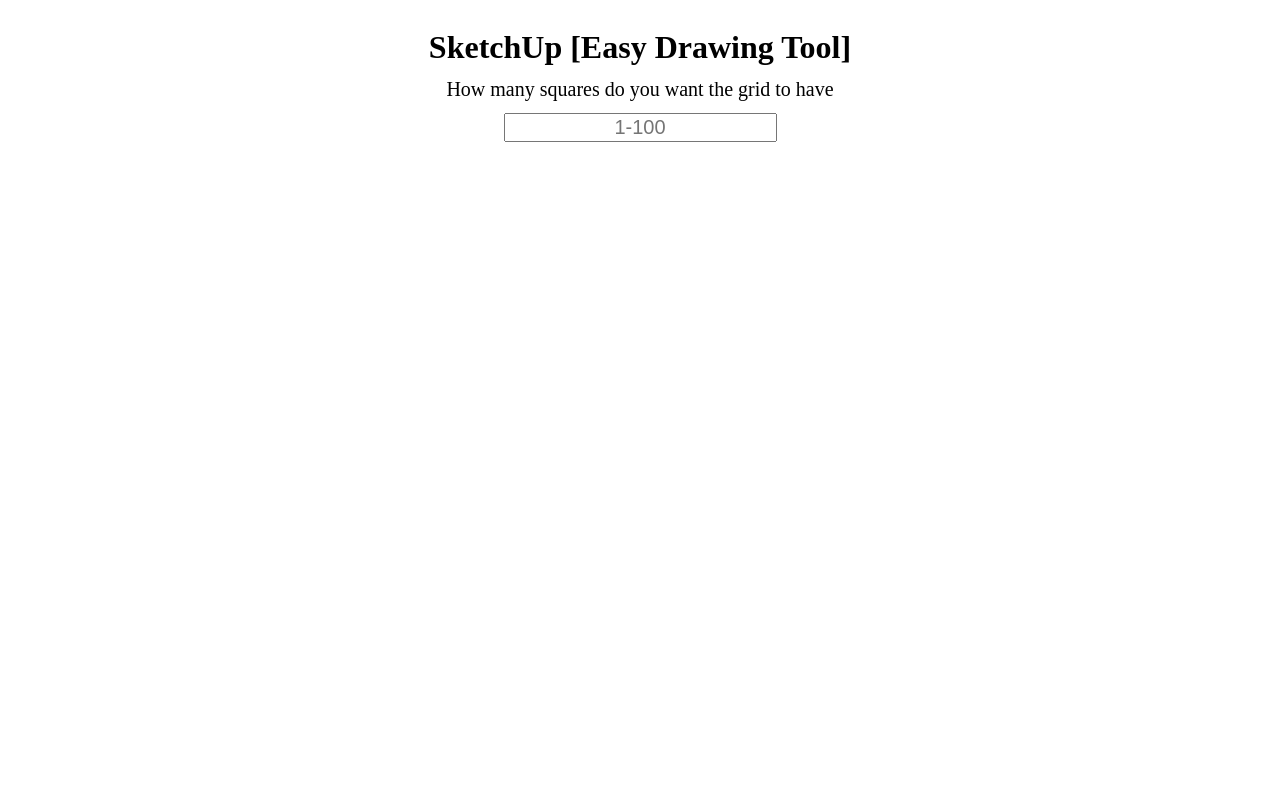
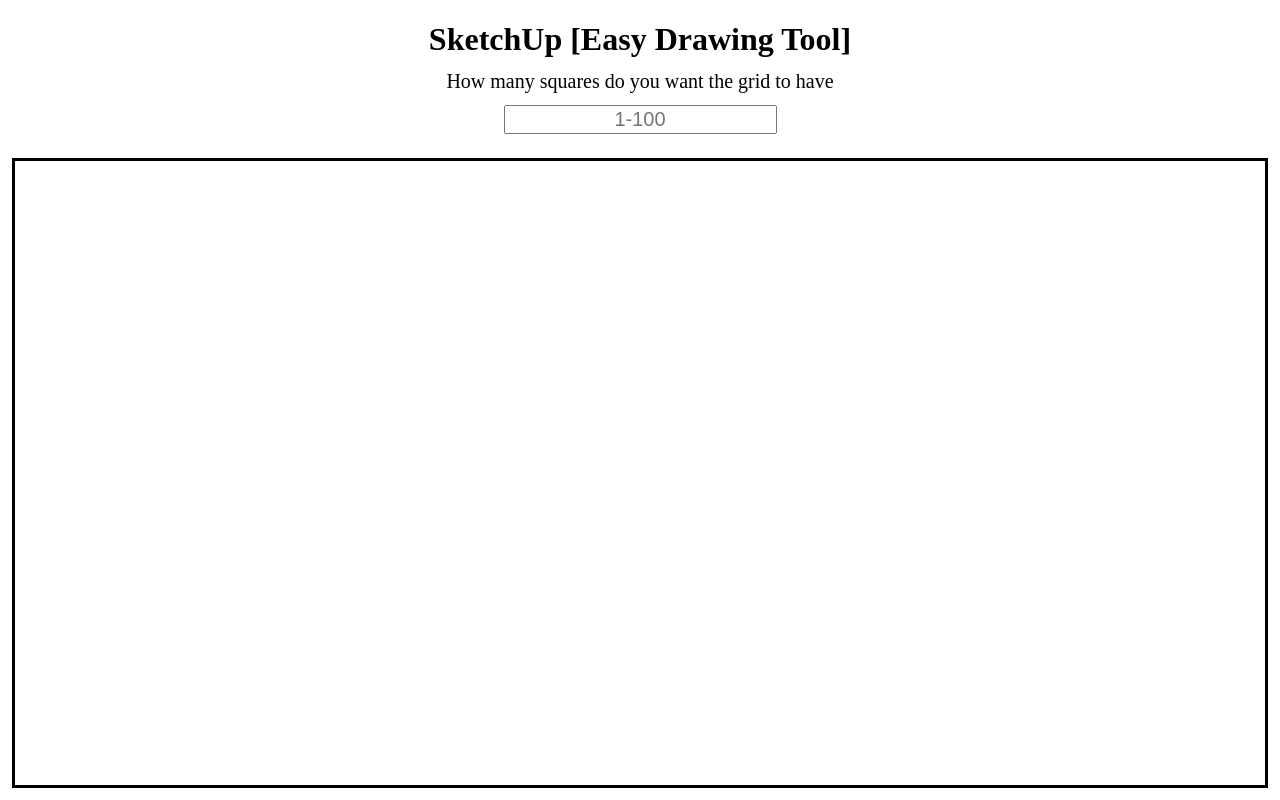
Before and after one commit to deocze/etch-a-sketch, a plain HTML site: page index.html in a window 1280 px wide. Drawn offline with Linux system fonts and the light colour scheme.

Commit message:
Ready to put divs in container now.

```diff
--- a/cdd_/styles.css
+++ b/cdd_/styles.css
@@ -12,3 +12,14 @@
   margin-bottom: 12px;
   text-align: center;
 }
+.drawingGrid{
+    border-style: solid;
+    flex: 1;
+    margin: 12px;
+}
+body{
+    margin: 0px;
+    display: flex;
+    flex-direction: column;
+    min-height: 100vh;
+}
--- a/index.html
+++ b/index.html
@@ -16,5 +16,6 @@
       >
       <input placeholder="1-100" class="gridSize" name="gridInput" />
     </div>
+    <div class="drawingGrid"></div>
   </body>
 </html>
```
